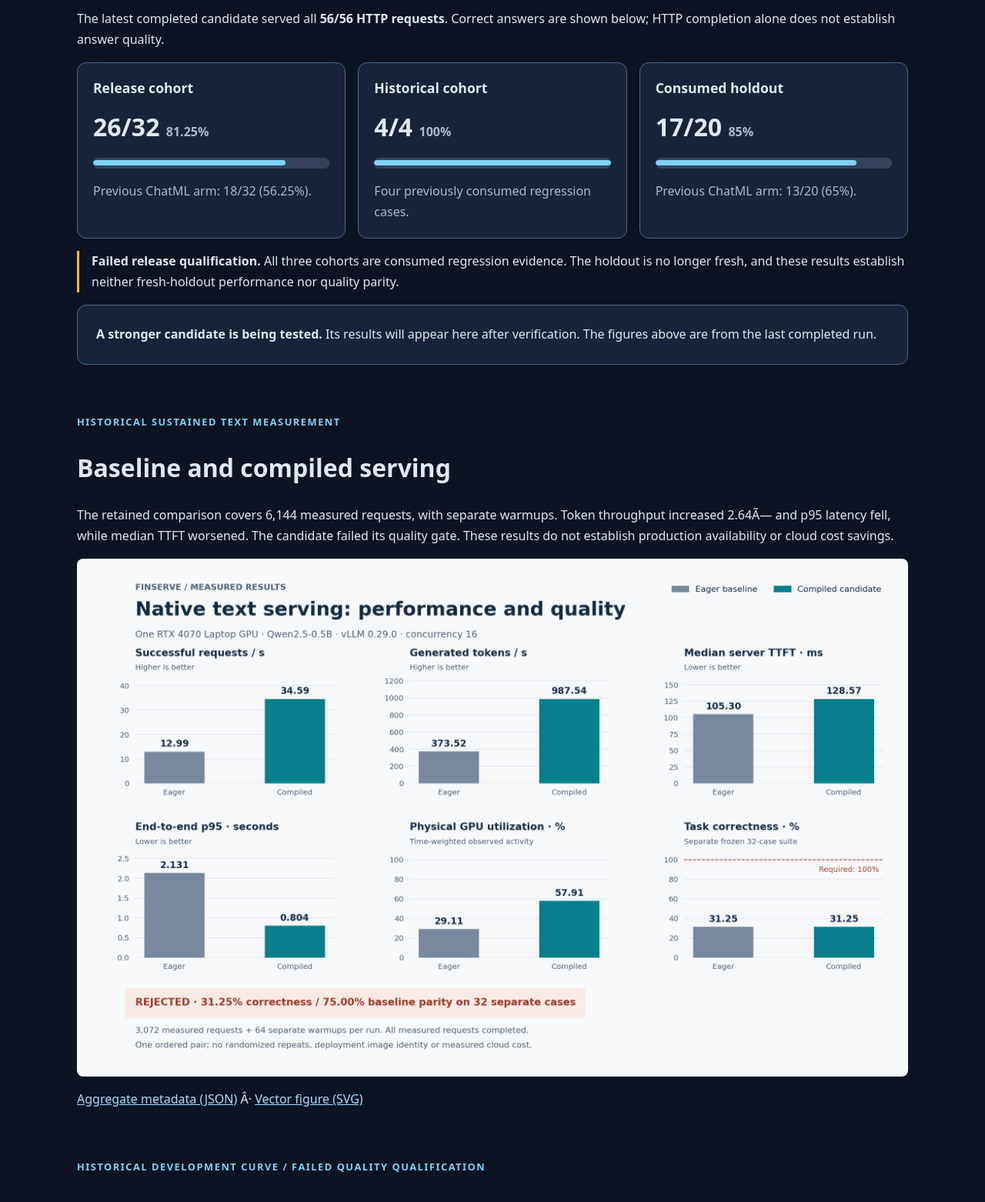
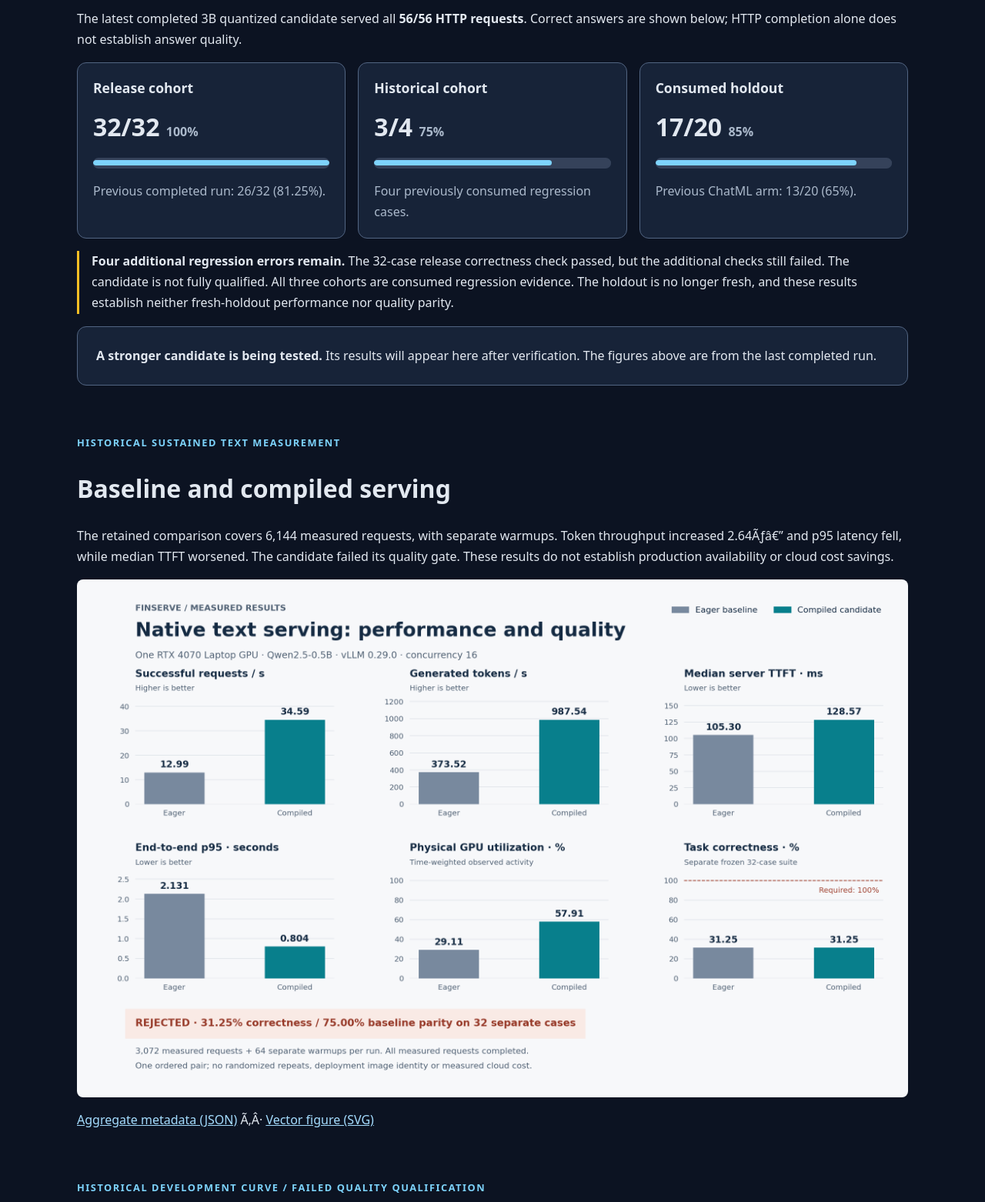
Before and after one commit to chinmayarvind23/fin-serve, a website: page infra/huggingface/static.html in a window 1280 px wide. Shown: the part 756-2318 px from the top of the page at 77% size. Drawn offline with Linux system fonts and the light colour scheme; files whose address does not match are found by name.

Commit message:
Publish improved release correctness with remaining failures

```diff
--- a/infra/huggingface/static.html
+++ b/infra/huggingface/static.html
@@ -1,28 +1,28 @@
 <!doctype html>
 <html lang="en"><head><meta charset="utf-8"><meta name="viewport" content="width=device-width, initial-scale=1">
-<meta name="referrer" content="no-referrer"><title>FinServe Â· Measured serving results</title>
+<meta name="referrer" content="no-referrer"><title>FinServe Ã‚Â· Measured serving results</title>
 <link rel="stylesheet" href="./landing.css"></head><body><main>
 <p class="eyebrow">FINSERVE / MEASURED RESULTS</p><h1>Serving results, with their limits attached.</h1>
 <p class="lead">FinServe measures text and image inference, retains failed requests, and checks quality before promoting a serving configuration.</p>
 <div class="notice"><strong>This is a static results page.</strong> The measurements below came from a local RTX 4070 Laptop GPU. This Space runs no model, API or evidence registry. The full application can run on your own computer without a paid hosting subscription.</div>
-<p><a class="button" href="./local.html">Run FinServe locally â†’</a></p>
-<section aria-labelledby="latest-correctness"><p class="eyebrow">LATEST COMPLETED CORRECTNESS</p><h2 id="latest-correctness">Candidate qualification: release gate failed</h2>
-<p>The latest completed candidate served all <strong>56/56 HTTP requests</strong>. Correct answers are shown below; HTTP completion alone does not establish answer quality.</p>
+<p><a class="button" href="./local.html">Run FinServe locally Ã¢â€ â€™</a></p>
+<section aria-labelledby="latest-correctness"><p class="eyebrow">LATEST COMPLETED CORRECTNESS</p><h2 id="latest-correctness">Release suite passed; broader checks continue</h2>
+<p>The latest completed 3B quantized candidate served all <strong>56/56 HTTP requests</strong>. Correct answers are shown below; HTTP completion alone does not establish answer quality.</p>
 <div class="quality-cards">
-<article class="quality-card"><h3>Release cohort</h3><p class="quality-score">26/32 <span>81.25%</span></p><meter min="0" max="32" value="26" aria-label="Release cohort: 26 of 32 answers correct, 81.25 percent">26/32</meter><p>Previous ChatML arm: 18/32 (56.25%).</p></article>
-<article class="quality-card"><h3>Historical cohort</h3><p class="quality-score">4/4 <span>100%</span></p><meter min="0" max="4" value="4" aria-label="Historical cohort: 4 of 4 answers correct, 100 percent">4/4</meter><p>Four previously consumed regression cases.</p></article>
+<article class="quality-card"><h3>Release cohort</h3><p class="quality-score">32/32 <span>100%</span></p><meter min="0" max="32" value="32" aria-label="Release cohort: 32 of 32 answers correct, 100 percent">32/32</meter><p>Previous completed run: 26/32 (81.25%).</p></article>
+<article class="quality-card"><h3>Historical cohort</h3><p class="quality-score">3/4 <span>75%</span></p><meter min="0" max="4" value="3" aria-label="Historical cohort: 3 of 4 answers correct, 75 percent">3/4</meter><p>Four previously consumed regression cases.</p></article>
 <article class="quality-card"><h3>Consumed holdout</h3><p class="quality-score">17/20 <span>85%</span></p><meter min="0" max="20" value="17" aria-label="Consumed holdout: 17 of 20 answers correct, 85 percent">17/20</meter><p>Previous ChatML arm: 13/20 (65%).</p></article>
 </div>
-<p class="qualification"><strong>Failed release qualification.</strong> All three cohorts are consumed regression evidence. The holdout is no longer fresh, and these results establish neither fresh-holdout performance nor quality parity.</p>
+<p class="qualification"><strong>Four additional regression errors remain.</strong> The 32-case release correctness check passed, but the additional checks still failed. The candidate is not fully qualified. All three cohorts are consumed regression evidence. The holdout is no longer fresh, and these results establish neither fresh-holdout performance nor quality parity.</p>
 <div class="notice"><strong>A stronger candidate is being tested.</strong> Its results will appear here after verification. The figures above are from the last completed run.</div>
 </section>
 <section><p class="eyebrow">HISTORICAL SUSTAINED TEXT MEASUREMENT</p><h2>Baseline and compiled serving</h2>
-<p>The retained comparison covers 6,144 measured requests, with separate warmups. Token throughput increased 2.64Ã— and p95 latency fell, while median TTFT worsened. The candidate failed its quality gate. These results do not establish production availability or cloud cost savings.</p>
+<p>The retained comparison covers 6,144 measured requests, with separate warmups. Token throughput increased 2.64Ãƒâ€” and p95 latency fell, while median TTFT worsened. The candidate failed its quality gate. These results do not establish production availability or cloud cost savings.</p>
 <a href="./public-results/sustained-comparison.png"><img src="./public-results/sustained-comparison.png" alt="Baseline and compiled serving measurements, including worse TTFT and failed quality qualification"></a>
-<p><a href="./public-results/sustained-comparison.json">Aggregate metadata (JSON)</a> Â· <a href="./public-results/sustained-comparison.svg">Vector figure (SVG)</a></p></section>
+<p><a href="./public-results/sustained-comparison.json">Aggregate metadata (JSON)</a> Ã‚Â· <a href="./public-results/sustained-comparison.svg">Vector figure (SVG)</a></p></section>
 <section><p class="eyebrow">HISTORICAL DEVELOPMENT CURVE / FAILED QUALITY QUALIFICATION</p><h2>Concurrency changes the tradeoff</h2>
 <p>Four short, sequential 256-request cohorts varied client concurrency. Historical source files lack byte attestation, and the separate quality cohort failed. These points do not identify a production optimum or an approved release.</p>
 <a href="./public-results/concurrency-frontier.png"><img src="./public-results/concurrency-frontier.png" alt="Concurrency frontier with throughput, latency and measurement limitations"></a>
-<p><a href="./public-results/concurrency-frontier.json">Aggregate metadata (JSON)</a> Â· <a href="./public-results/concurrency-frontier.svg">Vector figure (SVG)</a></p></section>
-<footer><a href="./local.html">Local setup instructions</a> Â· <a href="https://github.com/chinmayarvind23/fin-serve" target="_blank" rel="noopener noreferrer">GitHub source (repository access required)</a><p>Only public aggregate figures are included. Private request records, model weights and credentials are absent. Measurement scope and definitions are included in the aggregate metadata above.</p></footer>
+<p><a href="./public-results/concurrency-frontier.json">Aggregate metadata (JSON)</a> Ã‚Â· <a href="./public-results/concurrency-frontier.svg">Vector figure (SVG)</a></p></section>
+<footer><a href="./local.html">Local setup instructions</a> Ã‚Â· <a href="https://github.com/chinmayarvind23/fin-serve" target="_blank" rel="noopener noreferrer">GitHub source (repository access required)</a><p>Only public aggregate figures are included. Private request records, model weights and credentials are absent. Measurement scope and definitions are included in the aggregate metadata above.</p></footer>
 </main></body></html>
```
